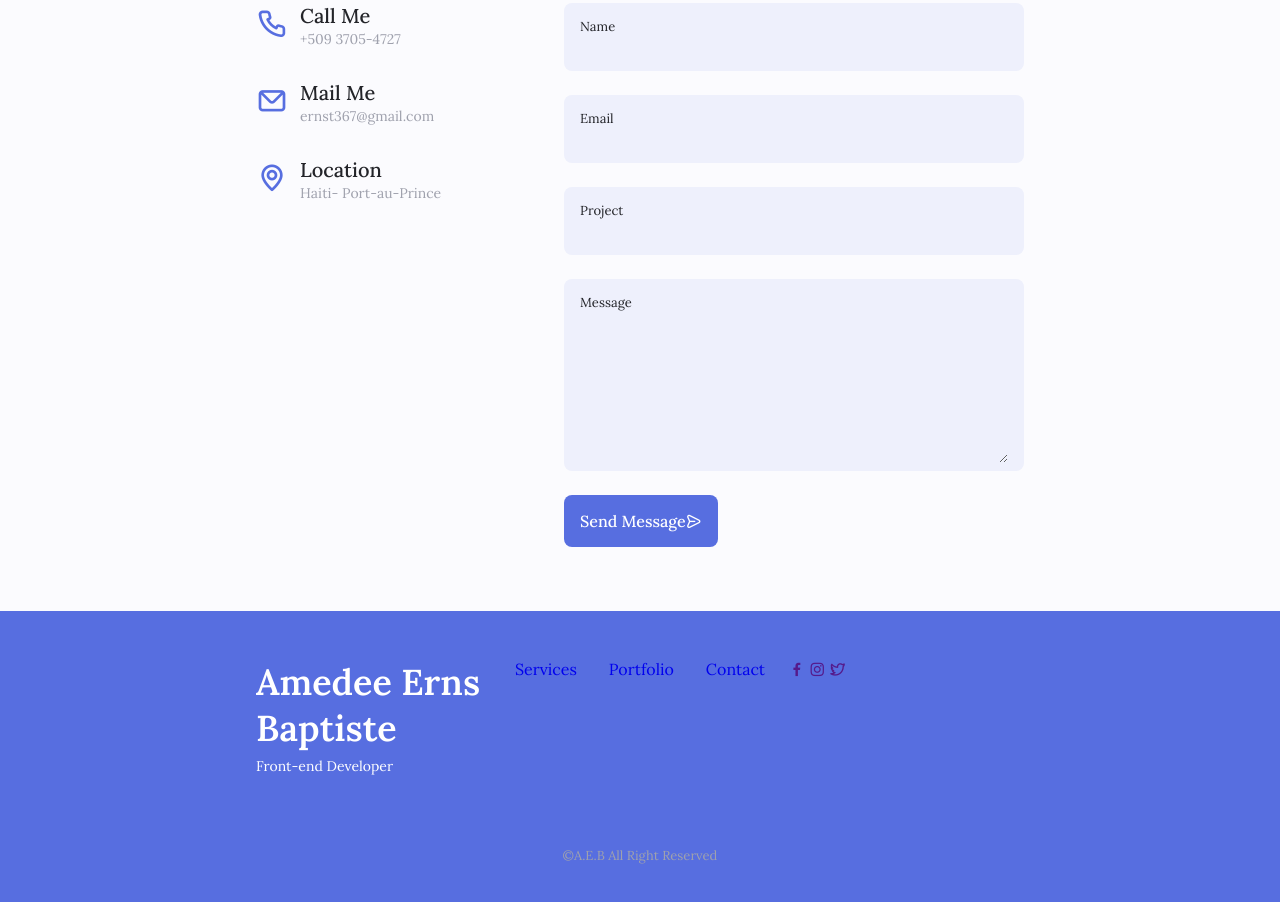
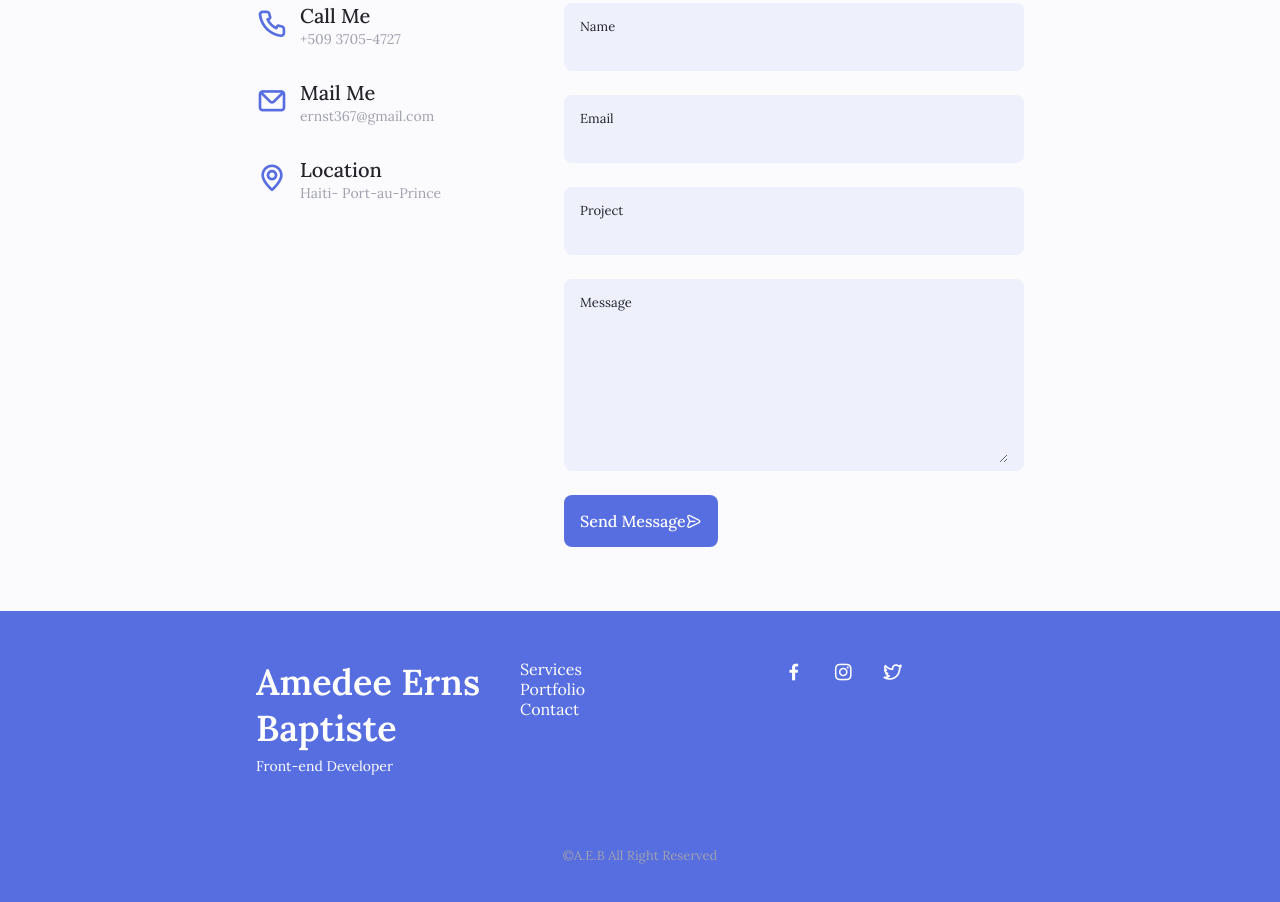
Before and after one commit to Uzumakos/final_folio, a plain HTML site: page index.html in a window 1280 px wide. Shown: the part 4452-5354 px from the top of the page. Drawn offline with nearby package versions, Linux system fonts and the light colour scheme.

Commit message:
Update styles.css

```diff
--- a/assets/css/styles.css
+++ b/assets/css/styles.css
@@ -852,22 +852,22 @@ img{
     font-size: var(--small-font-size);
 }
 
-.footer__link{
+.footer__links{
     display: flex;
     flex-direction: column;
     row-gap: 1.5rem;
 }
 
-.footer__link:hover{
+.footer__links:hover{
     color: var(--first-color-lighter);
 }
 
-.footer__social{
+.footer__socials{
     font-size: 1.25rem;
     margin-right: var(--mb-1-5);
 }
 
-.footer__social:hover{
+.footer__socials:hover{
     color: var(--first-color-lighter);
 }
 
@@ -880,8 +880,8 @@ img{
 
 .footer__title,
 .footer__subtitle,
-.footer__link,
-.footer__social{
+.footer__links,
+.footer__socials{
     color: #fff;
 }
 /*========== SCROLL UP ==========*/
```
